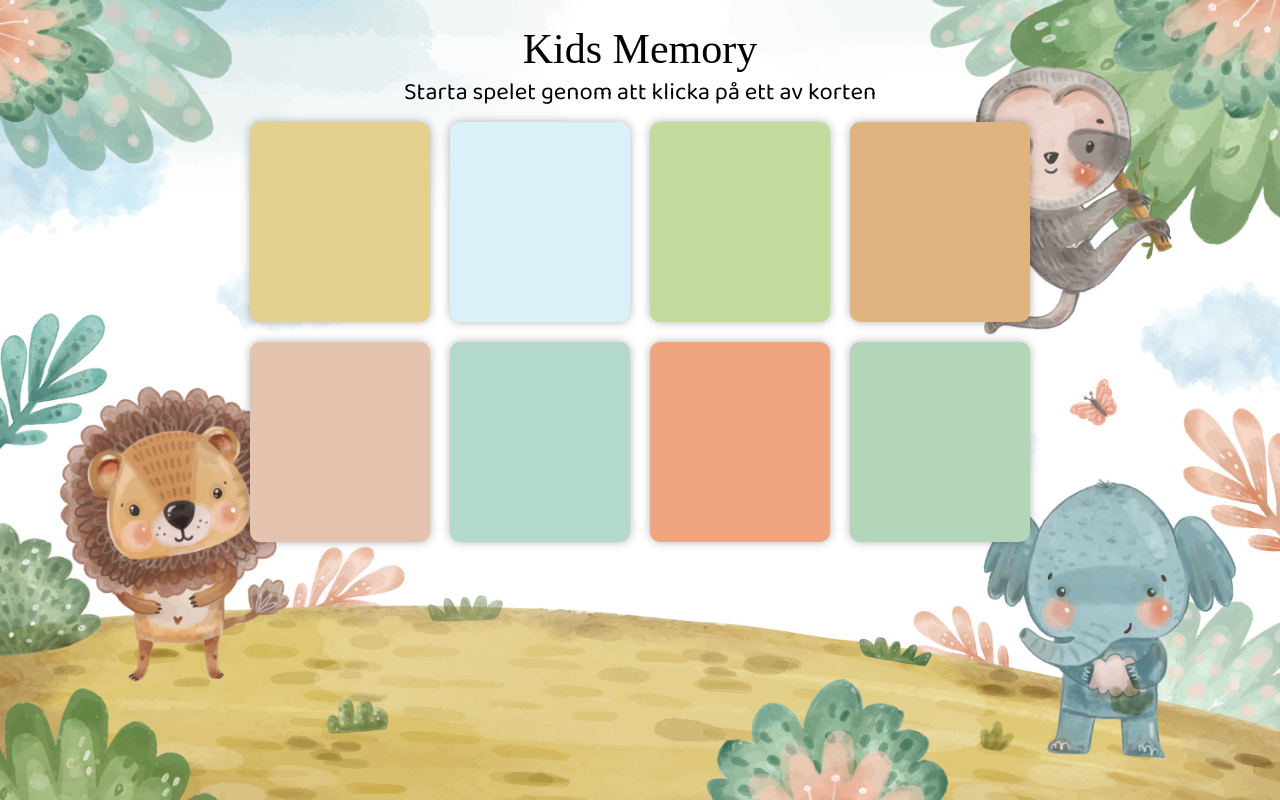
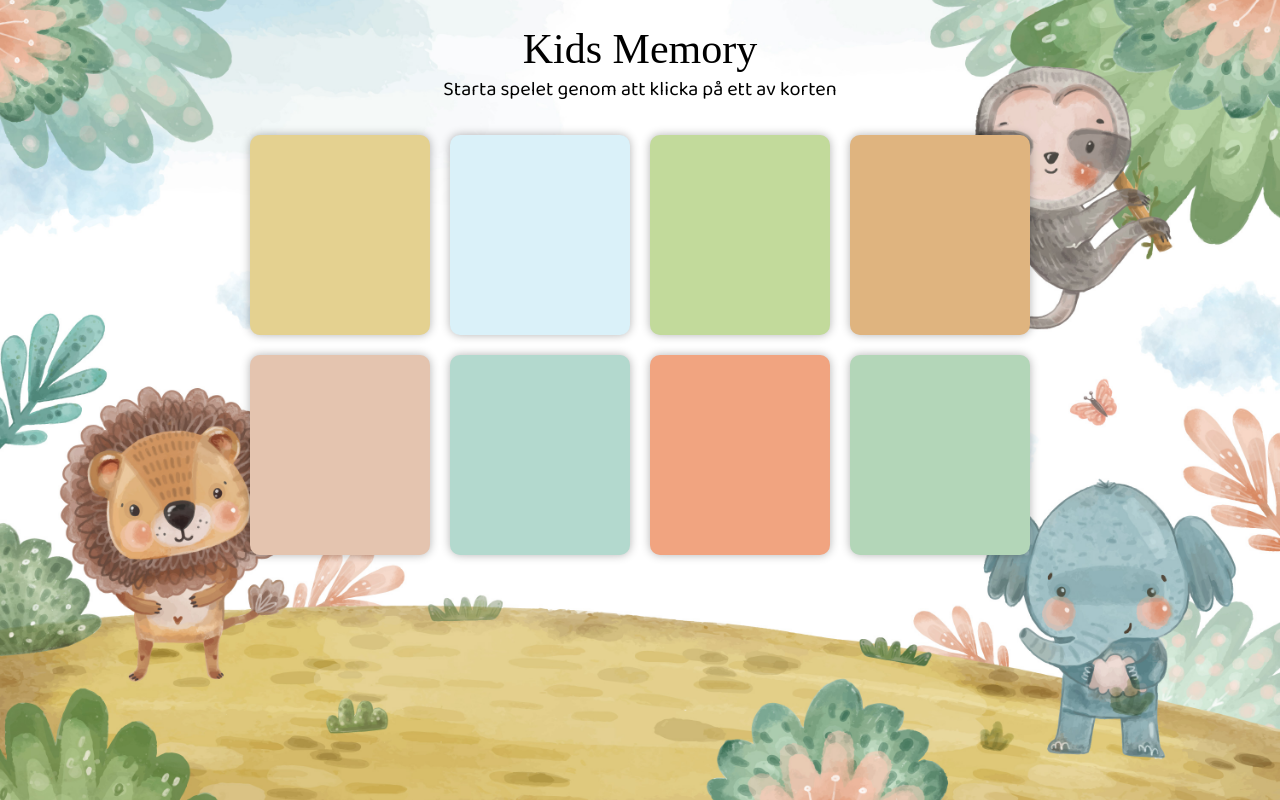
Before and after one commit to DianaNilsson/react-memory-game, a React (Create React App) app: page / in a window 1280 px wide. Built offline with nearby package versions, Linux system fonts and the light colour scheme; a web font is replaced by a local one.

Commit message:
Add margin

```diff
--- a/src/App.css
+++ b/src/App.css
@@ -27,6 +27,7 @@ h1 {
 
 h2 {
   font-family: 'Baloo 2', cursive;
-  font-size: 24px;
+  font-size: 20px;
   text-align: center;
+  margin-bottom: 20px;
 }
```
